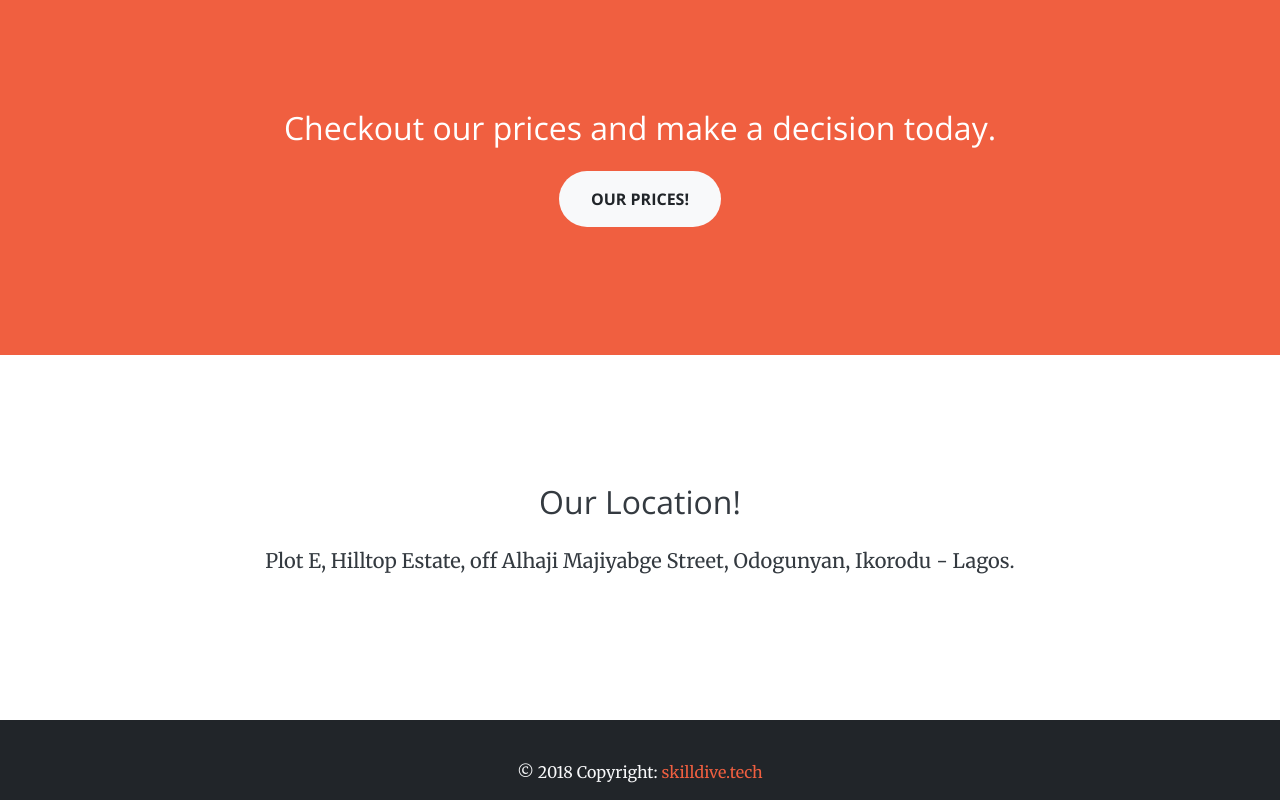
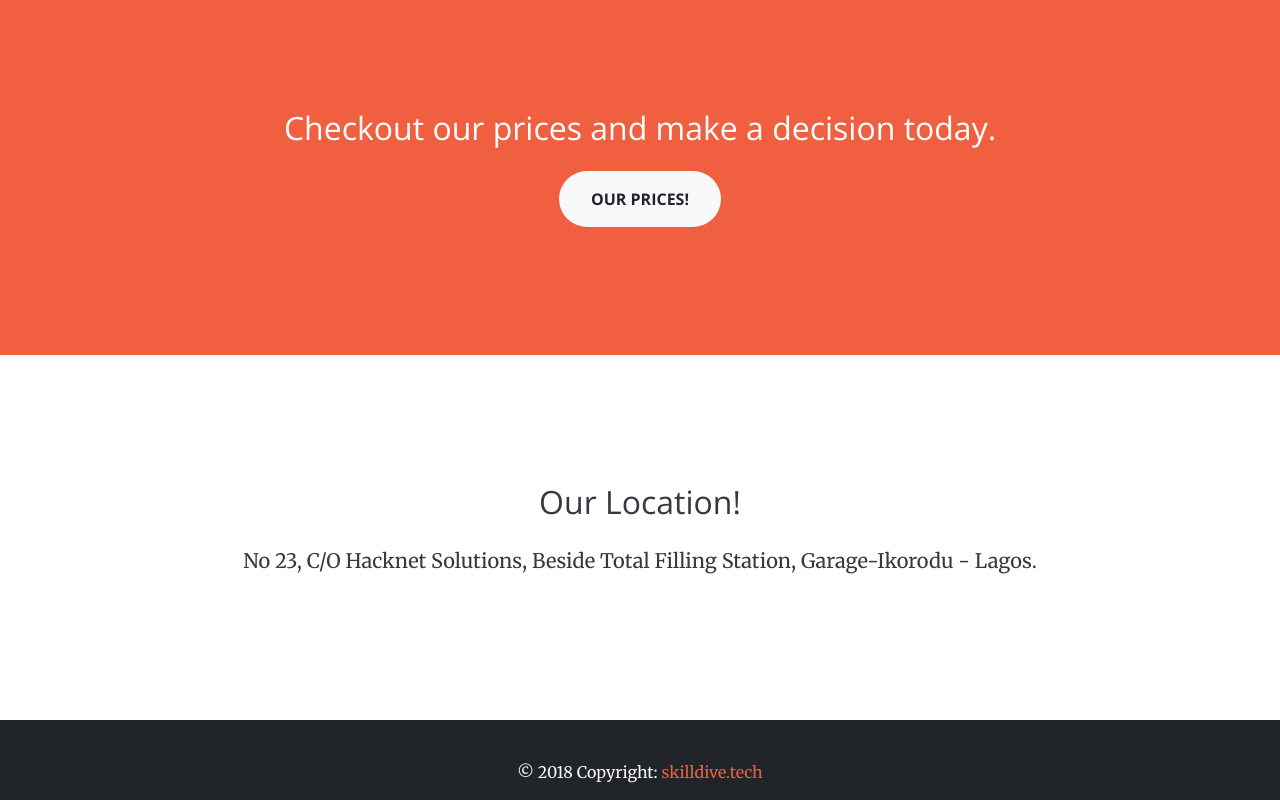
Before and after one commit to Shittu1/skilldive, a plain HTML site: page index.html in a window 1280 px wide. Shown: the part 3743-4543 px from the top of the page. Drawn offline with nearby package versions, Linux system fonts and the light colour scheme.

Commit message:
change the address

```diff
--- a/index.html
+++ b/index.html
@@ -343,7 +343,7 @@
         <div class="container text-center">
             <h2 class="mb-4">Our Location!</h2>
             <blockquote class="blockquote">
-                Plot E, Hilltop Estate, off Alhaji Majiyabge Street, Odogunyan, Ikorodu - Lagos.
+                No 23, C/O Hacknet Solutions, Beside Total Filling Station, Garage-Ikorodu - Lagos.
             </blockquote>
         </div>
     </section>
```
